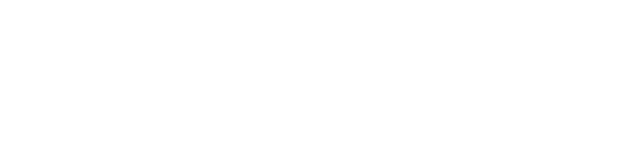
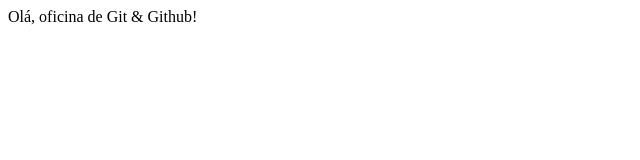
Before and after one commit to caroline-n-soares/secom2024, a plain HTML site: page index.html in a window 1280 px wide. Shown: the whole page, without its empty margins (0-640 px from the left). Drawn offline with Linux system fonts and the light colour scheme.

Commit message:
Inclusão do body

```diff
--- a/index.html
+++ b/index.html
@@ -6,6 +6,6 @@
     <title>Document</title>
 </head>
 <body>
-
+    Olá, oficina de Git & Github!
 </body>
 </html>
```
